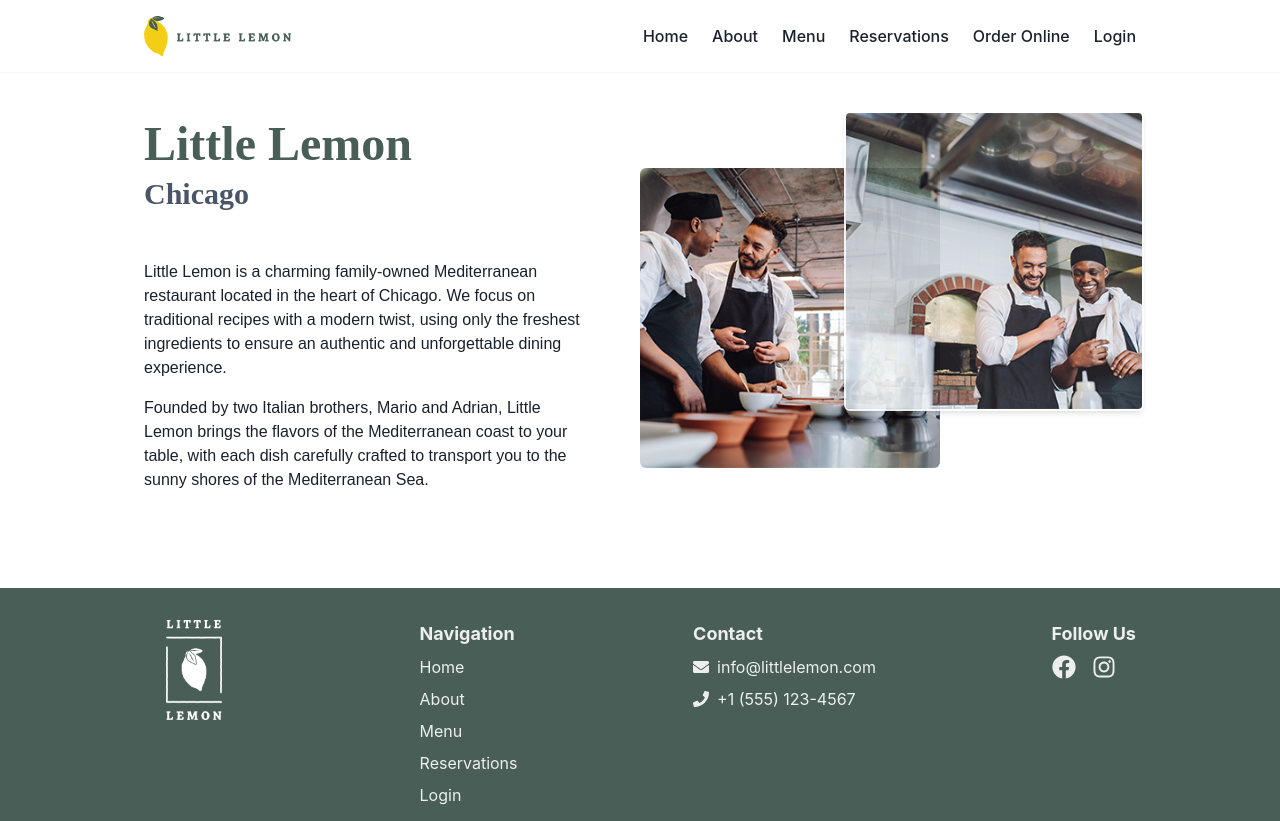
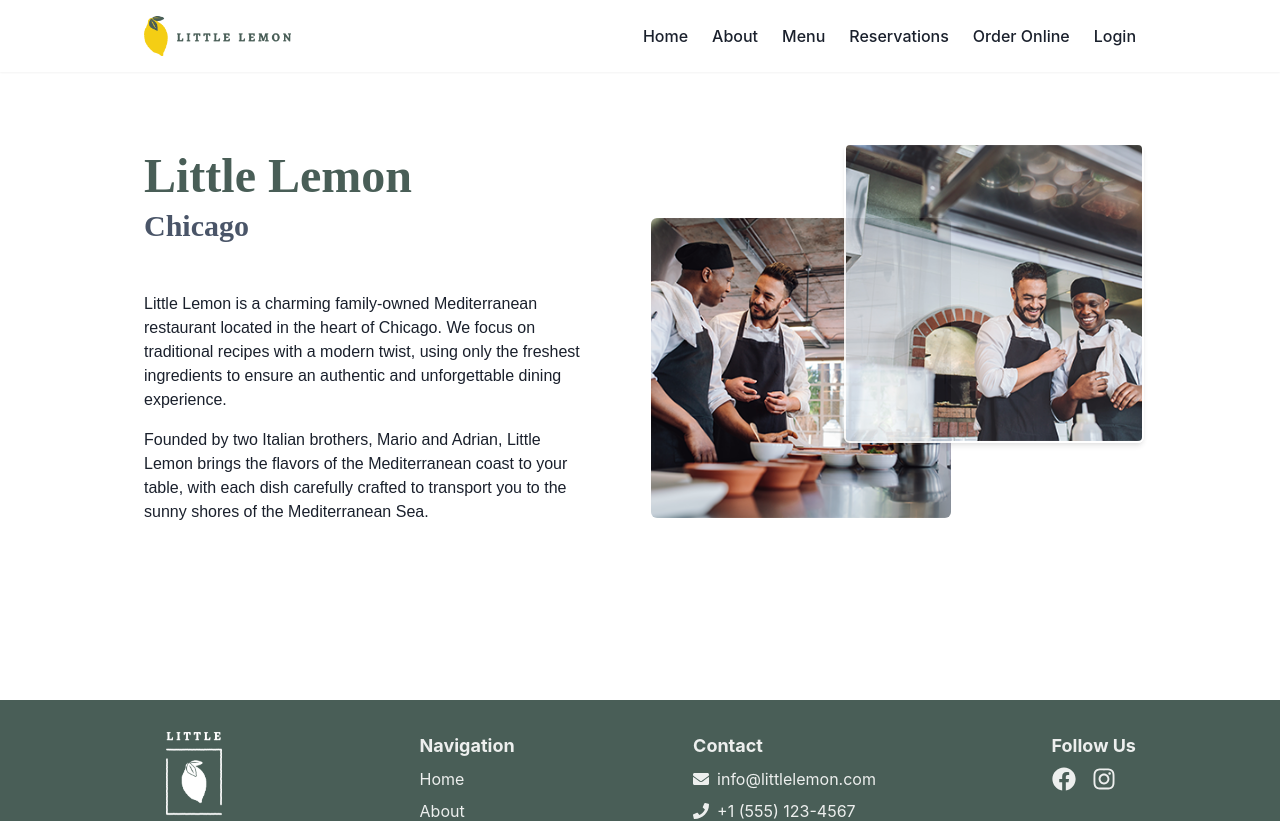
Before and after one commit to ellieshah/little-lemon, a React (Create React App) app: page /about in a window 1280 px wide. Shown: the top 821 px of the page. Built offline with nearby package versions, Linux system fonts and the light colour scheme.

Commit message:
update UI

```diff
--- a/src/Components/About.js
+++ b/src/Components/About.js
@@ -14,9 +14,9 @@ const About = () => {
     const navigate = useNavigate ();
 
 return (
-    <Box as="main" py={12}>
+    <Box as="main" py={20}>
         <Container maxW="container.lg">
-            <Box as="section" mb={12}>
+            <Box as="section" mb={24}>
                 <Flex direction={{base: 'column', md:'row'}} align="center" gap={8}>
                     <VStack Flex="1" align={{base: 'center', md:'flex-start'}} textAlign={{base:'center', md:'left'}} spacing={4}>
                         <Heading as="h1" size="2xl" fontFamily="Markazi-text, serif" color="#495E57">
@@ -41,8 +41,8 @@ return (
                        objectFit="cover"
                        boxSize="300px"
                        position="relative"
-                       bottom="-12px"
-                       left="16px"
+                       bottom="-30px"
+                       left="27px"
                        />
                        <Image
                        src="/Mario&Adrian2.png"
--- a/src/Components/BookingForm.js
+++ b/src/Components/BookingForm.js
@@ -72,9 +72,9 @@ const BookingForm = ({ submitForm }) => {
       return;
     }
     try {
-      console.log ('Fetching times for date:', selectedDate); //Debug log
+      console.log ('Fetching times for date:', selectedDate);
       const times = await fetchData(selectedDate);
-      console.log ('Fetched times:', times); //Debug log
+      console.log ('Fetched times:', times);
       setAvailableTimes(times || []);
       setError(null);
     } catch (error) {
--- a/src/Components/BookingPage.css
+++ b/src/Components/BookingPage.css
@@ -1,6 +1,6 @@
 .booking-page {
-    padding: 4rem 2rem; /* Match Main’s padding */
-    max-width: 1200px; /* Align with Header and Main */
+    padding: 4rem 2rem;
+    max-width: 1200px;
     margin: 0 auto;
     text-align: center;
   }
@@ -9,7 +9,7 @@
     font-family: Markazi-text, serif;
     font-size: 3rem;
     font-weight: 600;
-    color: #495e57; /* Match Main’s teal */
+    color: #495e57;
     margin-bottom: 1rem;
   }
   .booking-header p,
--- a/src/Components/Footer.js
+++ b/src/Components/Footer.js
@@ -46,10 +46,10 @@ const Footer = () => {
           <VStack align={{ base: 'center', md: 'flex-start' }} spacing={2}>
             <Text fontWeight="bold" fontSize="lg" color="#EDEFEE">Follow Us</Text>
             <HStack spacing={4}>
-              <ChakraLink href="https://facebook.com/littlelemon" target="_blank" rel="noopener noreferrer">
+              <ChakraLink href="https://facebook.com/littlelemonrestaurant" target="_blank" rel="noopener noreferrer">
                 <FaFacebook size="24px" color="#EDEFEE" />
               </ChakraLink>
-              <ChakraLink href="https://instagram.com/littlelemon" target="_blank" rel="noopener noreferrer">
+              <ChakraLink href="https://instagram.com/littlelemonrestaurant" target="_blank" rel="noopener noreferrer">
                 <FaInstagram size="24px" color="#EDEFEE" />
               </ChakraLink>
             </HStack>
```
Also changed, not shown: src/Components/BookingPage.js (line endings or trailing spaces).
